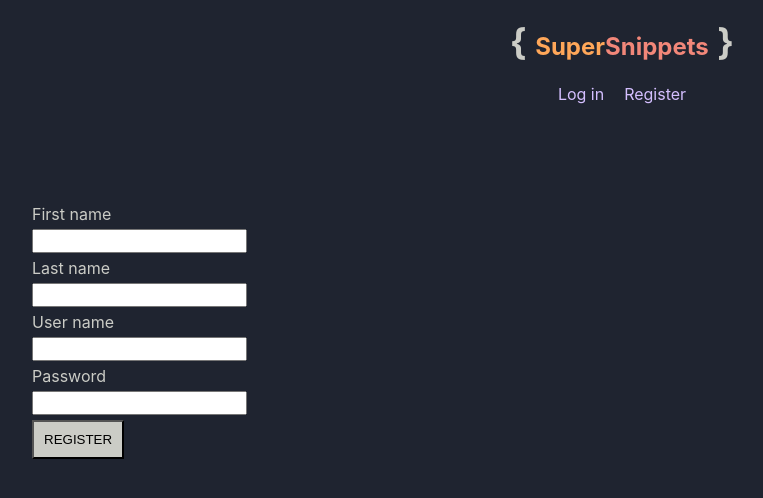
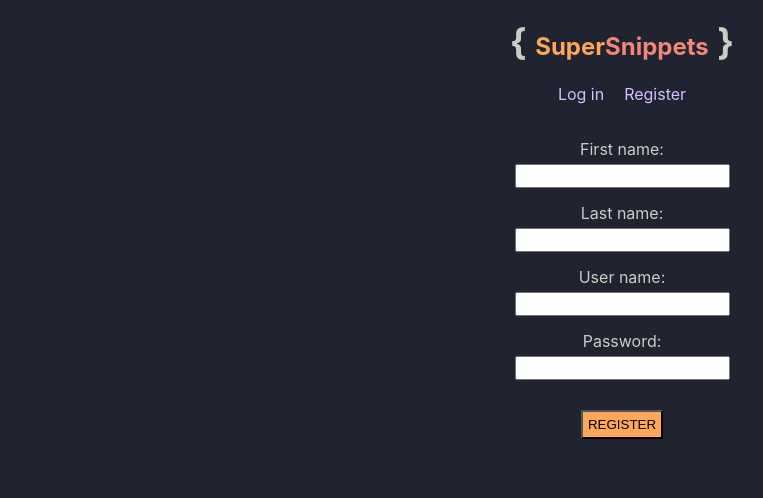
Before and after one commit to tymbalodeon/super-snippets, a React (Create React App) app: page /register in a window 1280 px wide. Shown: the top 498 px of the page, without its empty margins (18-781 px from the left). Built offline with nearby package versions, Linux system fonts and the light colour scheme.

Commit message:
improve login and registration styles

```diff
--- a/src/components/App/App.css
+++ b/src/components/App/App.css
@@ -1,22 +1,13 @@
 .App {
-  justify-content: space-between;
   color: #cbccc6;
 }
 
 .App__main {
-  padding: 50px;
+  padding: 30px 50px;
 }
 
 code {
-  color: #ffcc66;
-}
-
-button {
-  padding: 10px;
-  background-color: #cbccc6;
-  margin-top: 5px;
-  margin-bottom: 5px;
-  text-transform: uppercase;
+  color: #ffd580;
 }
 
 a {
--- a/src/components/Header/Header.css
+++ b/src/components/Header/Header.css
@@ -1,15 +1,14 @@
 .Header {
   text-align: center;
-  align-items: baseline;
-  justify-content: space-between;
-  margin-left: 30px;
-  margin-right: 30px;
 }
 
 .Header__not-logged-in > a,
 .Header__logged-in > a {
+  color: #d4bfff;
+}
+
+.Header__not-logged-in > a {
   padding: 10px;
-  color: #d4bfff;
 }
 
 .super {
--- a/src/components/Login/Login.css
+++ b/src/components/Login/Login.css
@@ -1,5 +1,9 @@
 .LoginForm {
-  margin-top: 50px;
+  text-align: center;
+}
+
+input {
+  margin-bottom: 10px;
 }
 
 label {
@@ -7,3 +11,9 @@
   margin-top: 5px;
   margin-bottom: 5px;
 }
+
+.LoginForm > button {
+  background-color: #ffa759;
+  margin-top: 20px;
+  padding: 5px;
+}
--- a/src/components/Login/Login.js
+++ b/src/components/Login/Login.js
@@ -35,7 +35,7 @@
           {error && <p className="red">{error.message}</p>}
         </div>
         <div className="user_name">
-          <label htmlFor="LoginForm__user_name">User name</label>
+          <label htmlFor="LoginForm__user_name">User name: </label>
           <input
             type="text"
             name="user_name"
@@ -44,7 +44,7 @@
           ></input>
         </div>
         <div className="password">
-          <label htmlFor="LoginForm__password">Password</label>
+          <label htmlFor="LoginForm__password">Password: </label>
           <input
             type="password"
             name="password"
@@ -52,7 +52,7 @@
             required
           ></input>
         </div>
-        <button type="submit">Login</button>
+        <button type="submit">LOGIN</button>
       </form>
     );
   }
--- a/src/components/ProjectList/ProjectList.css
+++ b/src/components/ProjectList/ProjectList.css
@@ -1,8 +1,13 @@
 .ProjectList__add-button {
-  display: block;
+  padding: 5px;
   margin-top: 20px;
-  margin-bottom: 20px;
-  width: 100%;
+  margin-left: 5px;
+  margin-right: 5px;
+  background-color: #cbccc6;
+  text-transform: uppercase;
+  color: #1f2430;
+  font-size: 12px;
+  width: 120px;
 }
 
 .ProjectList__add-button > a,
@@ -12,8 +17,13 @@
   font-size: 14px;
 }
 
+.ProjectList__button-wrapper {
+  text-align: center;
+}
+
 ul {
-  list-style: none;
+  list-style-type: none;
+  padding: 0;
   text-align: center;
   margin: 0;
 }
@@ -23,8 +33,7 @@
 }
 
 li {
-  margin-top: 5px;
-  margin-bottom: 5px;
+  padding: 5px;
   text-transform: uppercase;
 }
 
--- a/src/components/Register/Register.css
+++ b/src/components/Register/Register.css
@@ -1,3 +1,9 @@
 .RegistrationForm {
-  margin-top: 50px;
+  text-align: center;
 }
+
+.RegistrationForm > button {
+  background-color: #ffa759;
+  margin-top: 20px;
+  padding: 5px;
+}
--- a/src/components/Register/Register.js
+++ b/src/components/Register/Register.js
@@ -39,7 +39,7 @@
       <form className="RegistrationForm" onSubmit={this.handleSubmit}>
         <div role="alert">{error && <p className="red">{error}</p>}</div>
         <div className="first_name">
-          <label htmlFor="RegistrationForm__first_name">First name</label>
+          <label htmlFor="RegistrationForm__first_name">First name: </label>
           <input
             type="text"
             name="first_name"
@@ -48,7 +48,7 @@
           ></input>
         </div>
         <div className="last_name">
-          <label htmlFor="RegistrationForm__last_name">Last name</label>
+          <label htmlFor="RegistrationForm__last_name">Last name: </label>
           <input
             type="text"
             name="last_name"
@@ -57,7 +57,7 @@
           ></input>
         </div>
         <div className="user_name">
-          <label htmlFor="RegistrationForm__user_name">User name</label>
+          <label htmlFor="RegistrationForm__user_name">User name: </label>
           <input
             type="text"
             name="user_name"
@@ -66,7 +66,7 @@
           ></input>
         </div>
         <div className="password">
-          <label htmlFor="RegistrationForm__password">Password</label>
+          <label htmlFor="RegistrationForm__password">Password: </label>
           <input
             type="password"
             name="password"
@@ -74,7 +74,7 @@
             required
           ></input>
         </div>
-        <button type="submit">Register</button>
+        <button type="submit">REGISTER</button>
       </form>
     );
   }
--- a/src/components/SnippetDetail/SnippetDetail.css
+++ b/src/components/SnippetDetail/SnippetDetail.css
@@ -1,7 +1,3 @@
-.Snippet__detail__wrapper {
-  margin-top: 50px;
-}
-
 .Snippet__info {
   color: #cbccc6;
 }
@@ -11,15 +7,31 @@
   white-space: pre-wrap;
 }
 
+.button-flex {
+  text-align: center;
+}
+
 .button-flex > button {
-  margin-left: 5px;
-  margin-right: 5px;
+  margin: 10px;
+  padding: 5px;
 }
 
 .button-detail-delete {
   background-color: #ff3333;
+  border-color: #ff3333;
 }
 
 .button-detail-play {
-  background-color: #95e6cb;
+  background-color: #bae67e;
+  border-color: #bae67e;
 }
+
+.button-detail-edit {
+  background-color: #cbccc6;
+  border-color: #cbccc6;
+}
+
+.button-detail-back {
+  background-color: #cbccc6;
+  border-color: #cbccc6;
+}
--- a/src/components/SnippetDetail/SnippetDetail.js
+++ b/src/components/SnippetDetail/SnippetDetail.js
@@ -37,12 +37,12 @@
           </div>
         </div>
         <div className="button-flex">
-          <button className="button-detail">
+          <button className="button-detail-back">
             <Link to="#" onClick={this.props.history.goBack}>
               Back
             </Link>
           </button>
-          <button className="button-detail">
+          <button className="button-detail-edit">
             <Link
               to={{
                 pathname: '/update',
```
